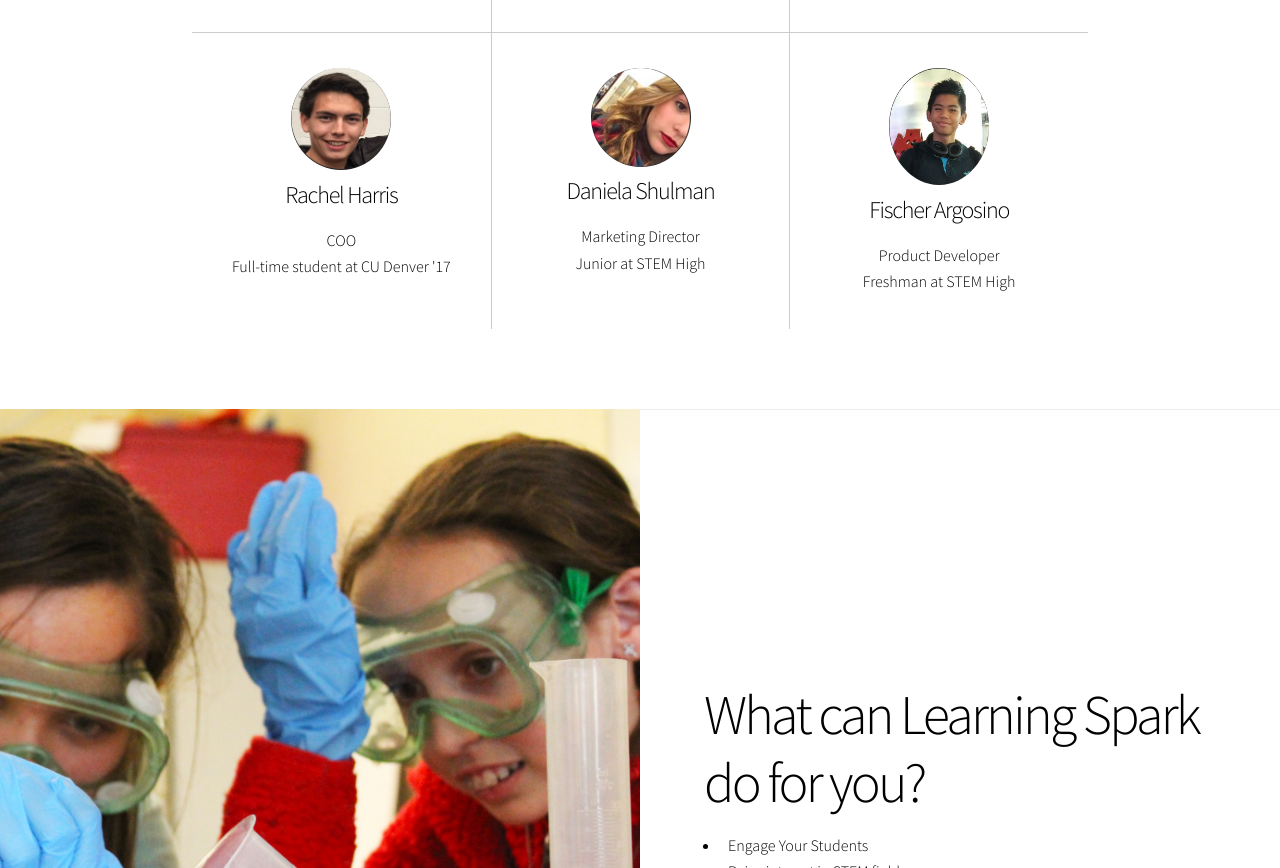
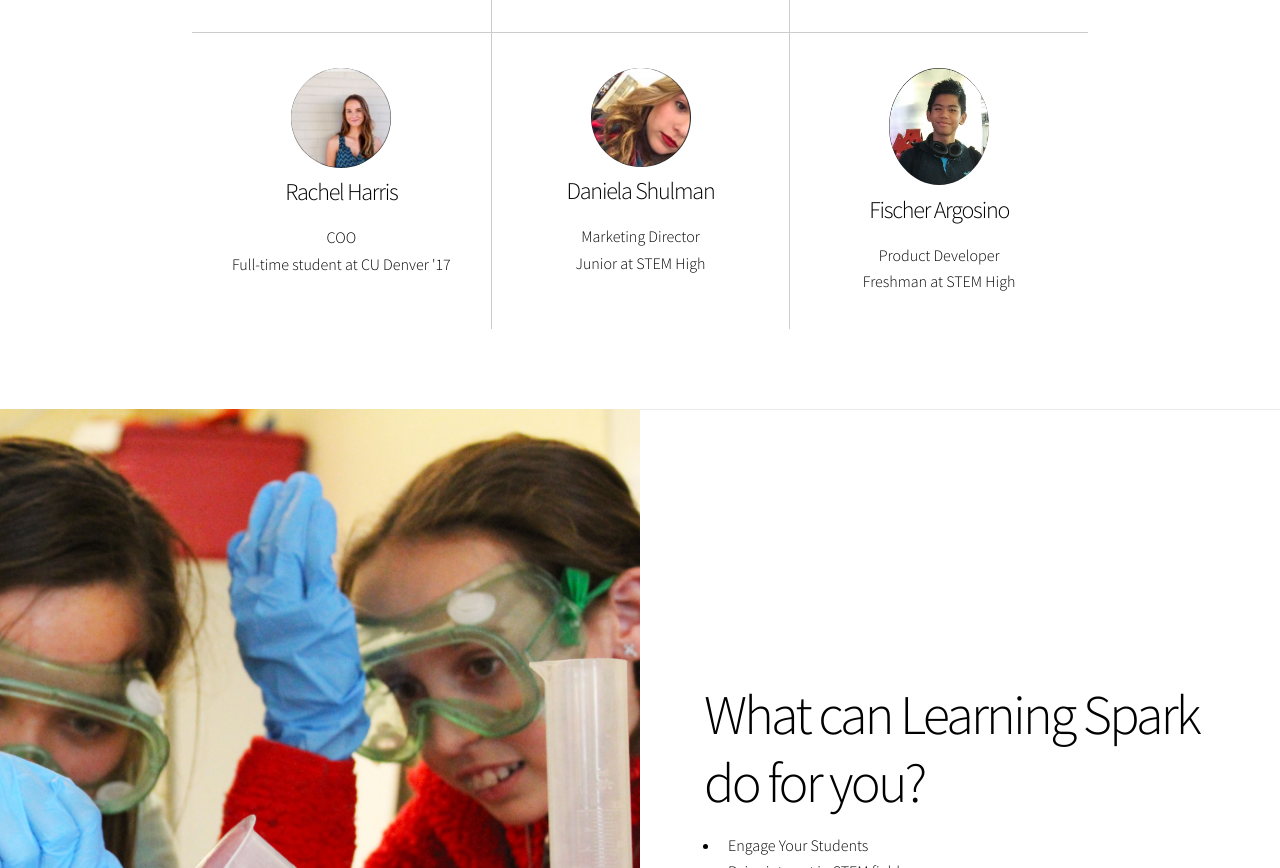
Before and after one commit to jake-billings/learning-spark, a website: page app/index.html in a window 1280 px wide. Shown: the part 1280-2148 px from the top of the page. Drawn offline with Linux system fonts and the light colour scheme.

Commit message:
fix rachel's picture

```diff
--- a/app/index.html
+++ b/app/index.html
@@ -70,7 +70,7 @@
                 </section>
                 <section>
                     <div class="inner">
-                        <img src="images/sebastian.png" class="profile-pic">
+                        <img src="images/rachel.png" class="profile-pic">
                         <h3>Rachel Harris</h3>
                         <p>
                             COO
```
